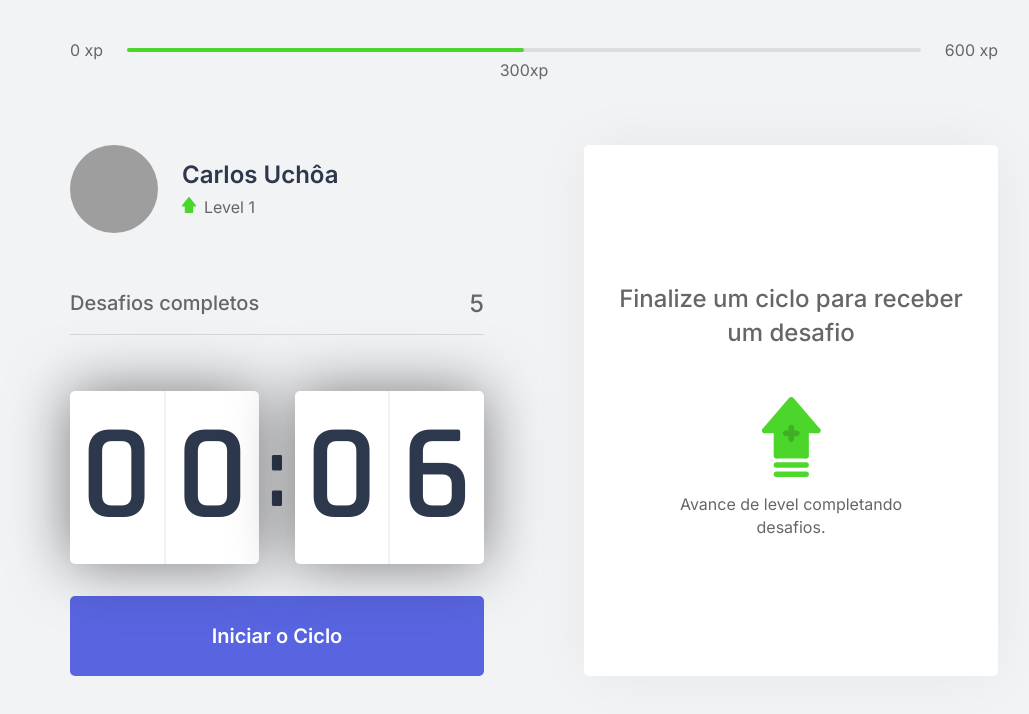
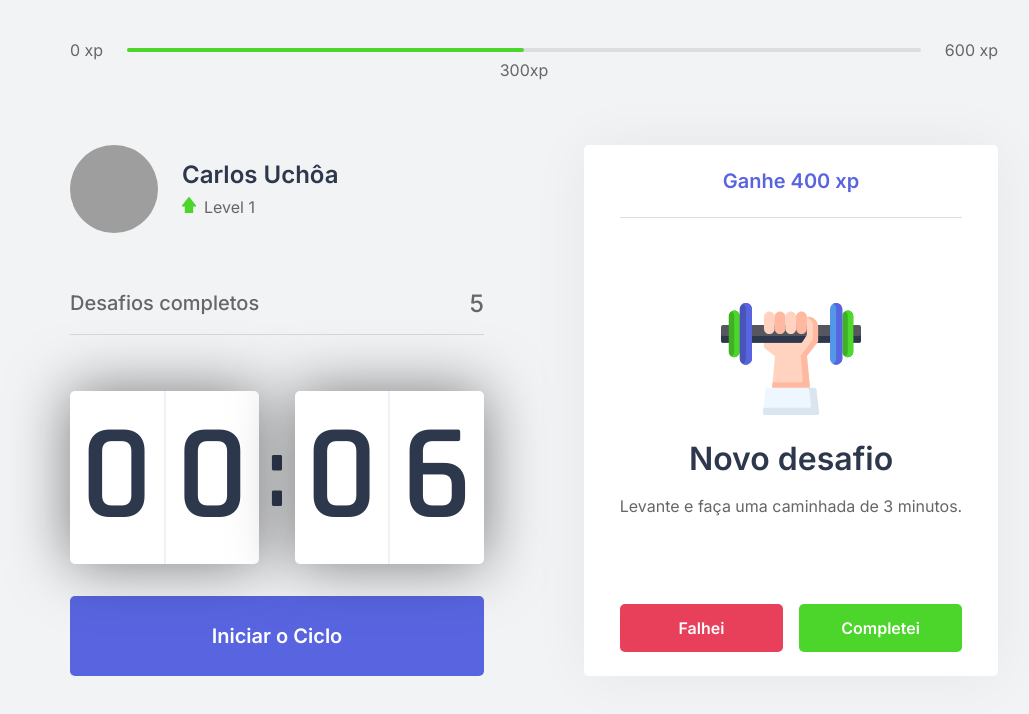
Before and after one commit to uchoamaster/NLW-04, a Next.js app in the folder moveit-next/: page / in a window 1280 px wide. Shown: the top 714 px of the page, without its empty margins (106-1135 px from the left). Built offline with nearby package versions, Linux system fonts and the light colour scheme; grey boxes are pictures that could not be loaded.

Commit message:
finalizando o leiaute do challengebox

```diff
--- a/moveit-next/src/components/ChallengeBox.tsx
+++ b/moveit-next/src/components/ChallengeBox.tsx
@@ -1,10 +1,35 @@
 import styles from '../styles/components/ChallengeBox.module.css';
 
 export function ChallengeBox() {
+    const hasActiveChallenge = true;
 
     return (
         <div className={styles.challengeBoxContainer}>
-            <div className={styles.challengeNotActive}>
+            { hasActiveChallenge ? (
+                <div className={styles.challengeActive}>
+                    <header>Ganhe 400 xp</header>
+                    <main>
+                        <img src="icons/body.svg" alt="body"/>
+                        <strong>Novo desafio</strong>
+                        <p>Levante e faça uma caminhada de 3 minutos.</p>
+                    </main>
+                    <footer>
+                        <button
+                         type="button"
+                         className={styles.challengeFailedButton}
+                         >
+                        Falhei
+                        </button>
+                        <button
+                        type="button"
+                        className={styles.challengeSucceededButton}
+                        >
+                        Completei
+                        </button>
+                    </footer>
+                </div>
+            ) : (
+                <div className={styles.challengeNotActive}>
                 <strong>
                     Finalize um ciclo para receber um desafio</strong>
                     <p>
@@ -12,6 +37,7 @@
                         Avance de level completando desafios.
                     </p>
             </div>
+            )}
         </div>
     )
 }
--- a/moveit-next/src/styles/components/ChallengeBox.module.css
+++ b/moveit-next/src/styles/components/ChallengeBox.module.css
@@ -33,3 +33,62 @@
 .challengeNotActive p img {
     margin-bottom: 1rem;
 }
+
+.challengeActive {
+    height: 100%;
+    display: flex;
+    flex-direction: column;
+}
+.challengeActive header {
+    color: var(--blue);
+    font-weight: 600;
+    font-size: 1.25rem;
+    padding: 0 2rem 1.5rem;
+    border-bottom: 1px solid var(--gray-line);
+}
+
+.challengeActive main {
+    flex: 1;
+    display: flex;
+    flex-direction: column;
+    align-items: center;
+    justify-content:center;
+}
+.challengeActive main strong{
+    font-weight: 600;
+    font-size: 2rem;
+    color:var(--title);
+    margin: 1.5rem 0 1rem;
+}
+
+.challengeActive main p {
+    line-height: 1.5;
+}
+.challengeActive footer {
+    display: grid;
+    grid-template-columns: 1fr 1fr;
+    gap: 1rem;
+}
+.challengeActive footer button{
+   height: 3rem;
+   display: flex;
+   align-items: center;
+   justify-content:center;
+   border: 0;
+   border-radius: 5px;
+   color: var(--white);
+   font-size: 1rem;
+   font-weight: 600;
+   transition: filter 0.2s;
+}
+
+.challengeActive footer button.challengeFailedButton {
+    background:var(--red);
+}
+.challengeActive footer button.challengeSucceededButton {
+    background:var(--green);
+}
+
+.challengeActive footer button:hover {
+    filter: brightness(0.9);
+}
```
